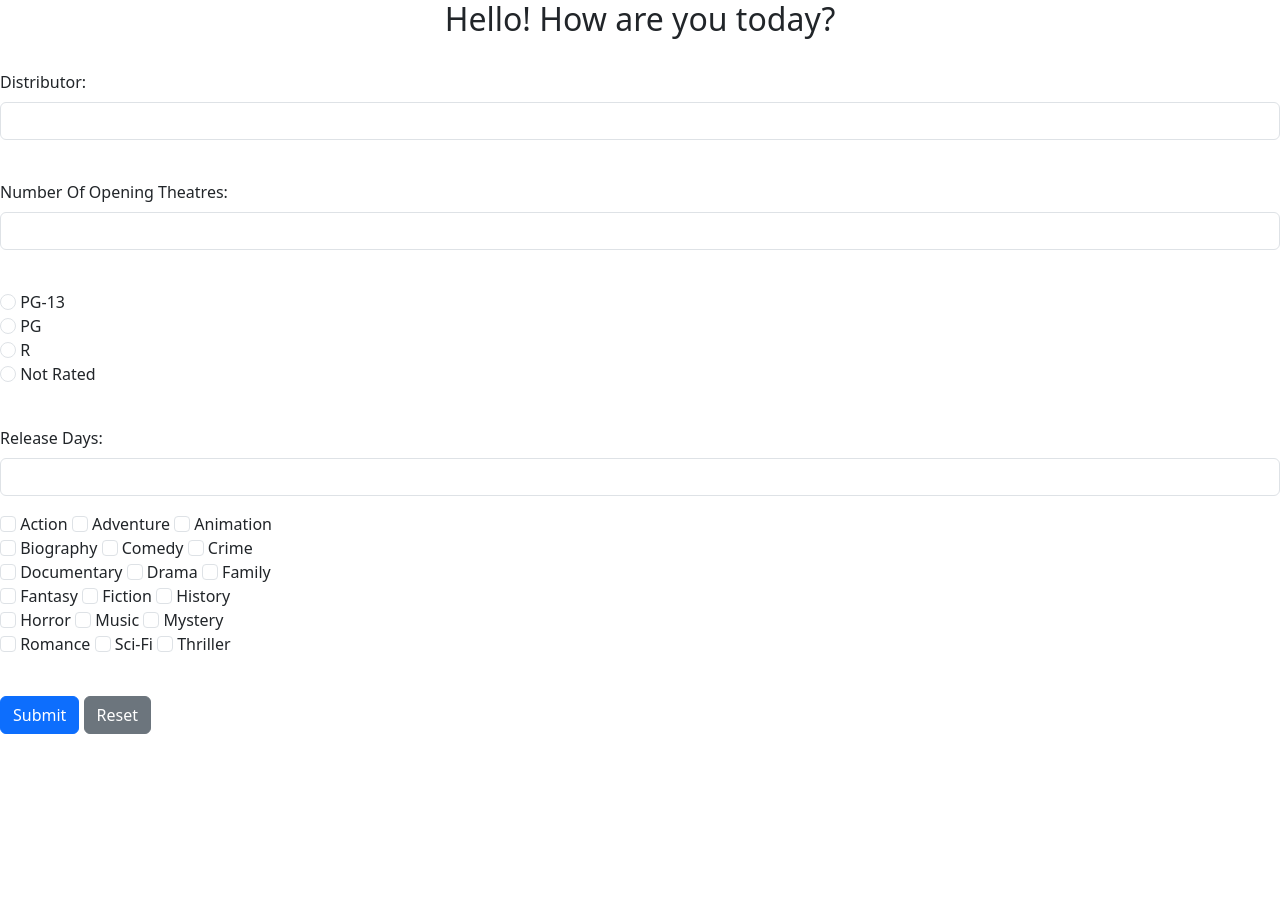
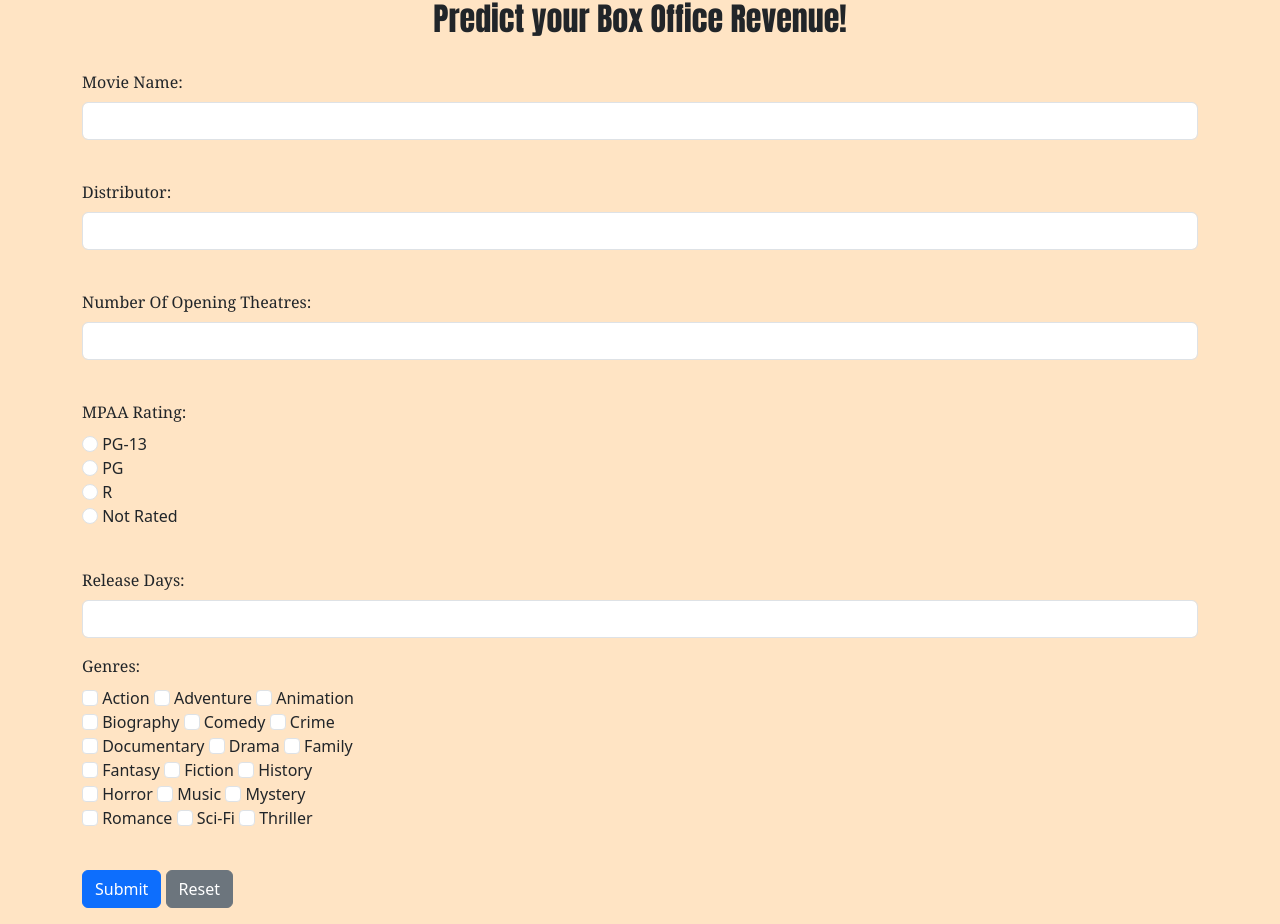
Before and after one commit to amaan29/boxrevenue, a Django app: page / in a window 1280 px wide. Before the commit the page ends 734 px from the top, so only its background shows below. Run offline with Django 4.2, Linux system fonts and the light colour scheme; parts of the project's set-up code (start-up, migrations or seed data) failed here and were passed over.

Commit message:
novalidation

```diff
--- a/BORevenuePred/urls.py
+++ b/BORevenuePred/urls.py
@@ -19,5 +19,6 @@ from interface import views as interfaceViews
 
 urlpatterns = [
     path('admin/', admin.site.urls),
-    path('',interfaceViews.base)
+    path('', interfaceViews.base),
+    path('response/', interfaceViews.response, name='response')
 ]
--- a/interface/templates/base.html
+++ b/interface/templates/base.html
@@ -1,20 +1,27 @@
 <html>
     <head>
         <title>Box Office Revenue Prediction</title>
-        <link href="https://cdn.jsdelivr.net/npm/bootstrap@5.3.2/dist/css/bootstrap.min.css" rel="stylesheet" integrity="sha384-T3c6CoIi6uLrA9TneNEoa7RxnatzjcDSCmG1MXxSR1GAsXEV/Dwwykc2MPK8M2HN" crossorigin="anonymous">
+        <link href="https://cdn.jsdelivr.net/npm/bootstrap@5.3.2/dist/css/bootstrap.min.css" rel="stylesheet" integrity="sha384-T3c6CoIi6uLrA9TneNEoa7RxnatzjcDSCmG1MXxSR1GAsXEV/Dwwykc2MPK8M2HN" crossorigin="anonymous" />
     </head>
-    <body>
-        <h2 align="center">Hello! How are you today?</h1><br/>
-        <form>
+    <body style="background-color: bisque;">
+        <h2 align="center" style="font-family: Impact;">Predict your Box Office Revenue!</h1><br/>
+
+        <div class="container">
+          <form action="{% url 'response' %}">
             <div class="mb-3">
-              <label class="form-label">Distributor: </label>
-              <input type="text" class="form-control" name="dist">
+              <label class="form-label" style="font-family: Georgia;">Movie Name: </label>
+              <input type="text" class="form-control" name="mname" required>
             </div><br/>
               <div class="mb-3">
-              <label class="form-label">Number Of Opening Theatres: </label>
-              <input type="number" class="form-control">
+                <label class="form-label" style="font-family: Georgia;">Distributor: </label>
+                <input type="text" class="form-control" name="dist" required>
               </div><br/>
               <div class="mb-3">
+                <label class="form-label" style="font-family: Georgia;">Number Of Opening Theatres: </label>
+                <input type="number" class="form-control" name="theatres" required min="0">
+              </div><br/>
+              <div class="mb-3">
+                <label class="form-label" style="font-family: Georgia;">MPAA Rating: </label><br/>
                 <input type="radio" class="form-check-input" name="MPAA" value="PG-13">
                 <label class="form-check-label">PG-13</label><br/>
                 <input type="radio" class="form-check-input" name="MPAA" value="PG">
@@ -25,49 +32,51 @@
                 <label class="form-check-label">Not Rated</label>
               </div><br/>
               <div class="mb-3">
-              <label class="form-label">Release Days: </label>
-              <input type="number" class="form-control">
+                <label class="form-label" style="font-family: Georgia;">Release Days: </label>
+                <input type="number" class="form-control" name="rel" required min="0">
               </div>
               <div class="mb-3">
-              <input type="checkbox" class="form-check-input" name="Genre" value="Action">
+                <label class="form-label" style="font-family: Georgia;">Genres: </label><br/>
+                <input type="checkbox" class="form-check-input" name="Action"/>
                 <label class="form-check-label">Action</label>
-              <input type="checkbox" class="form-check-input" name="Genre" value="Adventure">
+                <input type="checkbox" class="form-check-input" name="Adventure"/>
                 <label class="form-check-label">Adventure</label>
-              <input type="checkbox" class="form-check-input" name="Genre" value="Animation">
+                <input type="checkbox" class="form-check-input" name="Animation"/>
                 <label class="form-check-label">Animation</label><br/>
-              <input type="checkbox" class="form-check-input" name="Genre" value="Biography">
+                <input type="checkbox" class="form-check-input" name="Biography"/>
                 <label class="form-check-label">Biography</label>
-              <input type="checkbox" class="form-check-input" name="Genre" value="Comedy">
+                <input type="checkbox" class="form-check-input" name="Comedy"/>
                 <label class="form-check-label">Comedy</label>
-              <input type="checkbox" class="form-check-input" name="Genre" value="Crime">
+                <input type="checkbox" class="form-check-input" name="Crime"/>
                 <label class="form-check-label">Crime</label><br/>
-              <input type="checkbox" class="form-check-input" name="Genre" value="Documentary">
+                <input type="checkbox" class="form-check-input" name="Documentary"/>
                 <label class="form-check-label">Documentary</label>
-              <input type="checkbox" class="form-check-input" name="Genre" value="Drama">
+                <input type="checkbox" class="form-check-input" name="Drama"/>
                 <label class="form-check-label">Drama</label>
-              <input type="checkbox" class="form-check-input" name="Genre" value="Family">
+                <input type="checkbox" class="form-check-input" name="Family"/>
                 <label class="form-check-label">Family</label><br/>
-              <input type="checkbox" class="form-check-input" name="Genre" value="Fantasy">
+                <input type="checkbox" class="form-check-input" name="Fantasy"/>
                 <label class="form-check-label">Fantasy</label>
-              <input type="checkbox" class="form-check-input" name="Genre" value="Fiction">
+                <input type="checkbox" class="form-check-input" name="Fiction"/>
                 <label class="form-check-label">Fiction</label>
-              <input type="checkbox" class="form-check-input" name="Genre" value="History">
+                <input type="checkbox" class="form-check-input" name="History"/>
                 <label class="form-check-label">History</label><br/>
-              <input type="checkbox" class="form-check-input" name="Genre" value="Horror">
+                <input type="checkbox" class="form-check-input" name="Horror"/>
                 <label class="form-check-label">Horror</label>
-              <input type="checkbox" class="form-check-input" name="Genre" value="Music">
+                <input type="checkbox" class="form-check-input" name="Music"/>
                 <label class="form-check-label">Music</label>
-              <input type="checkbox" class="form-check-input" name="Genre" value="Mystery">
+                <input type="checkbox" class="form-check-input" name="Mystery"/>
                 <label class="form-check-label">Mystery</label><br/>
-              <input type="checkbox" class="form-check-input" name="Genre" value="Romance">
+                <input type="checkbox" class="form-check-input" name="Romance"/>
                 <label class="form-check-label">Romance</label>
-              <input type="checkbox" class="form-check-input" name="Genre" value="Sci-Fi">
+                <input type="checkbox" class="form-check-input" name="Sci-Fi"/>
                 <label class="form-check-label">Sci-Fi</label>
-              <input type="checkbox" class="form-check-input" name="Genre" value="Thriller">
+                <input type="checkbox" class="form-check-input" name="Thriller"/>
                 <label class="form-check-label">Thriller</label>
               </div><br/>
               <button type="submit" class="btn btn-primary">Submit</button>
               <button type="reset" class="btn btn-secondary">Reset</button>
             </form>
+          </div>
     </body>
 </html>
--- a/interface/views.py
+++ b/interface/views.py
@@ -2,7 +2,60 @@ from django.shortcuts import render
 from BORevenuePred import *
 # Create your views here.
 
+def base(request):
+    return render(request, 'base.html')
 
-def base(request):
+def response(request):
+    mname = request.GET.get('mname')
     dist = request.GET.get('dist')
-    return render(request, 'base.html')
+    theatres = request.GET.get('theatres')
+    rating = request.GET.get('mpaa')
+    rel = request.GET.get('rel')
+    action = request.GET.get('Action')
+    adv = request.GET.get('Adventure')
+    anim = request.GET.get('Animation')
+    bio = request.GET.get('Biography')
+    com = request.GET.get('Comedy')
+    crim = request.GET.get('Crime')
+    doc = request.GET.get('Documentary')
+    drama = request.GET.get('Drama')
+    fam = request.GET.get('Family')
+    fantasy = request.GET.get('Fantasy')
+    fic = request.GET.get('Fiction')
+    hist = request.GET.get('History')
+    horror = request.GET.get('Horror')
+    music = request.GET.get('Music')
+    mystery = request.GET.get('Mystery')
+    rom = request.GET.get('Romance')
+    scifi = request.GET.get('Sci-Fi')
+    thrill = request.GET.get('Thriller')
+
+    gens = [action, adv, anim, bio, com, crim, doc, drama, fam,
+            fantasy, fic, hist, horror, music, mystery, rom, scifi, thrill]
+
+    theatres = np.log10(int(theatres))
+    rel = np.log10(int(rel))
+
+    for i in range(18):
+        if gens[i] == None:
+            gens[i] = 0
+        else:
+            gens[i] = 1
+
+    distTr = le1.inverse_transform(df['distributor'])
+    np.append(distTr, dist)
+    distTr = le1.fit_transform(distTr)
+    dist = distTr[-1]
+
+    rTr = le2.inverse_transform(df['MPAA'])
+    np.append(rTr, rating)
+    rTr = le2.fit_transform(rTr)
+    rating = rTr[-1]
+
+    predVals = [[dist, theatres, rating, rel, gens[0], gens[1], gens[2], gens[3], gens[4], gens[5], gens[6], gens[7], gens[8],
+                 gens[9], gens[10], gens[11], gens[12], gens[13], gens[14], gens[15], gens[16], gens[17]]]
+
+    revenue = int(model.predict(predVals)[0] * (10**8))
+
+
+    return render(request,'response.html', {'revenue' : revenue, 'mname' : mname})
```
Also changed, not shown: interface/templates/response.html (added, +15 -0 lines), db.sqlite3. Lines whose indentation alone changed are shown as unchanged.
